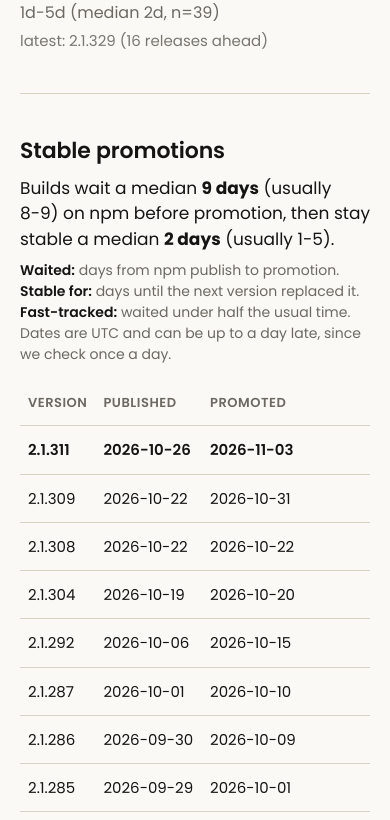
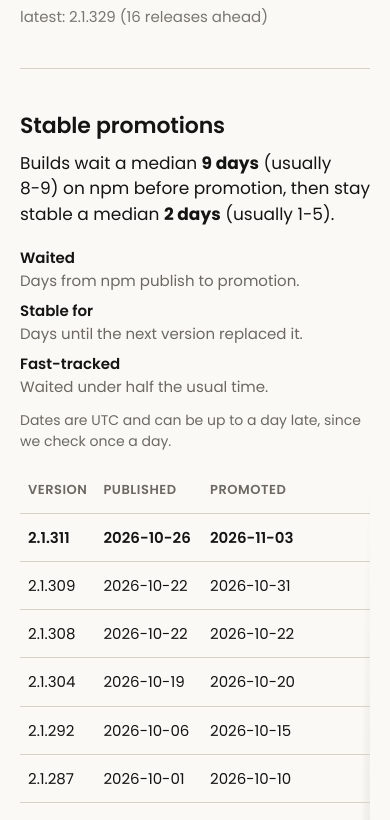
Before and after one commit to sanjeevpenupala/cc-stable-watch, a plain HTML site: page public/index.html in a window 390 px wide. Shown: the part 243-1063 px from the top of the page. Drawn offline with Linux system fonts and the light colour scheme; files whose address does not match are found by name.

Commit message:
feat(ui): definition list for columns, hero cleanup, a11y and theming fixes
- replace the run-on column note with a <dl> (Waited, Stable for,
  Fast-tracked) above the table; move the UTC caveat to its own line;
  put "(days)" in the headers and show bare numbers in the cells
- hero: drop "typical gap" (it repeated the summary line's Stable for
  stat); start the meta line with "Current stable" and give the h1 a
  visually hidden "Current stable version:" prefix
- light accent #d97757 -> #cf6c4b so the hero version and focus ring
  clear 3:1 (was 2.96:1)
- color-scheme per theme, themed selection and scrollbars
- scroll shadows on the table wrapper so phone users see it scrolls;
  wrapper is a focusable labeled region for keyboard scrolling
- version cells are row headers; changelog links get a distinct
  aria-label; hidden table caption; table described by the column guide
- preconnect to Google Fonts

```diff
--- a/public/app.js
+++ b/public/app.js
@@ -5,7 +5,6 @@ const DATA_RELEASES = "data/releases.json";
 const els = {
   heroVersion: document.getElementById("hero-version"),
   heroBumped: document.getElementById("hero-bumped"),
-  heroTypicalGap: document.getElementById("hero-typical-gap"),
   heroLatest: document.getElementById("hero-latest"),
   historyTbody: document.getElementById("history-tbody"),
   latestVersion: document.getElementById("latest-version"),
@@ -143,7 +142,6 @@ function renderHero(stable, latest, releases) {
   if (stable.length === 0) {
     els.heroVersion.textContent = "—";
     els.heroBumped.textContent = "No data yet";
-    els.heroTypicalGap.textContent = "";
     els.heroLatest.textContent = "";
     return;
   }
@@ -156,15 +154,8 @@ function renderHero(stable, latest, releases) {
   const days = calendarDaysSince(current.first_observed_utc);
   const ago = days === 0 ? "today" : `${plural(days, "day")} ago`;
   els.heroBumped.textContent = isSeed(stable, stable.length - 1)
-    ? `on stable since at least ${ago}`
-    : `promoted ${ago}`;
-
-  const stats = computeGapStats(stable);
-  if (!stats) {
-    els.heroTypicalGap.textContent = "not enough history yet";
-  } else {
-    els.heroTypicalGap.innerHTML = `typical gap: ${range(stats, "d")} (median ${stats.median}d, n=${stats.count})`;
-  }
+    ? `Current stable, already stable when tracking began ${ago}`
+    : `Current stable, promoted ${ago}`;
 
   const currentLatest = latest[latest.length - 1];
   if (!currentLatest) {
@@ -214,8 +205,8 @@ function escapeAttr(s) {
 }
 
 // "1-5" kept on one line so it never wraps at the hyphen.
-function range(stats, unit = "") {
-  const text = stats.q1 === stats.q3 ? `${stats.q1}${unit}` : `${stats.q1}${unit}-${stats.q3}${unit}`;
+function range(stats) {
+  const text = stats.q1 === stats.q3 ? `${stats.q1}` : `${stats.q1}-${stats.q3}`;
   return `<span class="nowrap">${text}</span>`;
 }
 
@@ -252,22 +243,22 @@ function renderHistory(stable) {
       : fmtDateUTC(entry.first_observed_utc);
 
     const wait = waitDays(stable, i);
-    let waited = wait === null ? '<span class="muted">unknown</span>' : `${wait} d`;
+    let waited = wait === null ? '<span class="muted">unknown</span>' : `${wait}`;
     if (isFastTracked(wait, waitStats)) waited += ' <span class="tag">fast-tracked</span>';
 
     const span = isCurrent
       ? calendarDaysSince(entry.first_observed_utc)
       : lifespanDays(entry.first_observed_utc, next.first_observed_utc);
-    const stableFor = isCurrent ? `${span} d so far` : seed ? `${span}+ d` : `${span} d`;
+    const stableFor = isCurrent ? `${span} so far` : seed ? `${span}+` : `${span}`;
 
     rows.push(
       `<tr class="${isCurrent ? "current" : ""}"${seed ? ' title="Already on stable when tracking began"' : ""}>` +
-        `<td>${escapeHtml(entry.version)}</td>` +
+        `<th scope="row">${escapeHtml(entry.version)}</th>` +
         `<td>${published}</td>` +
         `<td>${promoted}</td>` +
         `<td>${waited}</td>` +
         `<td>${stableFor}</td>` +
-        `<td><a href="${escapeAttr(safeUrl(entry.changelog_url))}" rel="noopener noreferrer" target="_blank">view</a></td>` +
+        `<td><a href="${escapeAttr(safeUrl(entry.changelog_url))}" rel="noopener noreferrer" target="_blank" aria-label="Changelog for ${escapeAttr(entry.version)} (opens in a new tab)">view</a></td>` +
         `</tr>`,
     );
   }
--- a/public/index.html
+++ b/public/index.html
@@ -52,6 +52,8 @@
       name="twitter:image"
       content="https://sanjeevpenupala.github.io/cc-stable-watch/og.png"
     />
+    <link rel="preconnect" href="https://fonts.googleapis.com" />
+    <link rel="preconnect" href="https://fonts.gstatic.com" crossorigin />
     <link
       href="https://fonts.googleapis.com/css2?family=Poppins:wght@400;600;700&display=swap"
       rel="stylesheet"
@@ -112,11 +114,11 @@
 
     <main>
       <section id="hero" class="hero" aria-live="polite">
-        <h1 class="hero-version" id="hero-version">—</h1>
+        <h1 class="hero-version">
+          <span class="visually-hidden">Current stable version: </span><span id="hero-version">—</span>
+        </h1>
         <div class="hero-meta">
           <span id="hero-bumped">Loading…</span>
-          <span class="dot" aria-hidden="true">·</span>
-          <span id="hero-typical-gap">—</span>
         </div>
         <div class="hero-meta hero-meta-secondary">
           <span id="hero-latest">—</span>
@@ -126,21 +128,36 @@
       <section class="history-section" aria-labelledby="history-heading">
         <h2 id="history-heading">Stable promotions</h2>
         <p class="section-summary" id="history-summary">Loading…</p>
+        <dl class="column-guide" id="column-guide">
+          <div>
+            <dt>Waited</dt>
+            <dd>Days from npm publish to promotion.</dd>
+          </div>
+          <div>
+            <dt>Stable for</dt>
+            <dd>Days until the next version replaced it.</dd>
+          </div>
+          <div>
+            <dt>Fast-tracked</dt>
+            <dd>Waited under half the usual time.</dd>
+          </div>
+        </dl>
         <p class="section-note">
-          <strong>Waited:</strong> days from npm publish to promotion.
-          <strong>Stable for:</strong> days until the next version replaced it.
-          <strong>Fast-tracked:</strong> waited under half the usual time.
           Dates are UTC and can be up to a day late, since we check once a day.
         </p>
-        <div class="table-wrap">
-          <table id="history-table">
+        <div class="table-wrap" tabindex="0" role="region" aria-labelledby="history-heading">
+          <table id="history-table" aria-describedby="column-guide">
+            <caption class="visually-hidden">
+              Stable promotions, newest first, with how long each version
+              waited before promotion and how long it stayed stable
+            </caption>
             <thead>
               <tr>
                 <th scope="col">Version</th>
                 <th scope="col">Published</th>
                 <th scope="col">Promoted</th>
-                <th scope="col">Waited</th>
-                <th scope="col">Stable for</th>
+                <th scope="col">Waited <span class="unit">(days)</span></th>
+                <th scope="col">Stable for <span class="unit">(days)</span></th>
                 <th scope="col">Changelog</th>
               </tr>
             </thead>
--- a/public/styles.css
+++ b/public/styles.css
@@ -4,7 +4,9 @@
   --color-fg: #141413;
   --color-fg-muted: #6b6962;
   --color-line: #d6d3c5;
-  --color-accent: #d97757;
+  /* #cf6c4b keeps the brand hue but clears 3:1 on --color-bg (3.38:1), which
+     the large hero version and the focus ring both need (WCAG 1.4.3, 1.4.11). */
+  --color-accent: #cf6c4b;
   /* Darker accent used wherever the accent renders as body-size text
      or as a background paired with white text — keeps AA contrast. */
   --color-accent-text: #b85031;
@@ -18,11 +20,32 @@
 
   --pad-page: clamp(20px, 4vw, 48px);
   --content-max: 880px;
+
+  color-scheme: light;
 }
 
 * { box-sizing: border-box; }
 
 html, body { margin: 0; padding: 0; }
+
+::selection {
+  background: color-mix(in srgb, var(--color-accent) 28%, transparent);
+  color: var(--color-fg);
+}
+
+html { scrollbar-color: var(--color-line) transparent; }
+
+.visually-hidden {
+  position: absolute !important;
+  width: 1px;
+  height: 1px;
+  margin: -1px;
+  padding: 0;
+  overflow: hidden;
+  clip: rect(0 0 0 0);
+  white-space: nowrap;
+  border: 0;
+}
 
 body {
   background: var(--color-bg);
@@ -155,7 +178,6 @@ html[data-theme="dark"] #theme-toggle [data-theme-icon="dark"] {
   font-size: 16px;
 }
 
-.hero-meta .dot { margin: 0 8px; opacity: 0.6; }
 
 h2 {
   font-weight: 600;
@@ -172,6 +194,36 @@ h2 {
   line-height: 1.5;
 }
 
+/* Column guide: one term per row, term in a fixed-width column so the
+   definitions line up. Stacks on narrow screens. Sits outside the
+   horizontal scroller so it always wraps to the viewport. */
+.column-guide {
+  margin: 16px 0 8px;
+  font-size: 15px;
+  line-height: 1.5;
+}
+
+.column-guide div {
+  display: flex;
+  gap: 16px;
+  padding: 2px 0;
+}
+
+.column-guide dt {
+  flex: 0 0 7.5rem;
+  font-weight: 600;
+}
+
+.column-guide dd {
+  margin: 0;
+  color: var(--color-fg-muted);
+}
+
+@media (max-width: 480px) {
+  .column-guide div { flex-direction: column; gap: 0; padding: 4px 0; }
+  .column-guide dt { flex-basis: auto; }
+}
+
 .section-note {
   margin: 0 0 16px;
   color: var(--color-fg-muted);
@@ -181,7 +233,6 @@ h2 {
 
 .nowrap { white-space: nowrap; }
 
-.section-note strong { color: var(--color-fg); font-weight: 600; }
 
 .hero-meta-secondary {
   margin-top: 4px;
@@ -189,10 +240,21 @@ h2 {
   opacity: 0.9;
 }
 
+/* Scroll shadows: an edge shadow appears on whichever side has more table
+   to reveal, so phone users can see the table scrolls sideways. The "local"
+   covers scroll with the content and hide the "scroll" shadows at each end. */
 .table-wrap {
   overflow-x: auto;
   -webkit-overflow-scrolling: touch;
+  --scroll-shadow: color-mix(in srgb, var(--color-fg) 15%, transparent);
+  background:
+    linear-gradient(to right, var(--color-bg) 40%, transparent) left / 32px 100% no-repeat local,
+    linear-gradient(to left, var(--color-bg) 40%, transparent) right / 32px 100% no-repeat local,
+    radial-gradient(farthest-side at 0 50%, var(--scroll-shadow), transparent) left / 12px 100% no-repeat scroll,
+    radial-gradient(farthest-side at 100% 50%, var(--scroll-shadow), transparent) right / 12px 100% no-repeat scroll;
 }
+
+.table-wrap:focus-visible { border-radius: 0; }
 
 #history-table {
   width: 100%;
@@ -217,7 +279,7 @@ h2 {
   border-bottom: 1px solid var(--color-line);
 }
 
-#history-table th {
+#history-table thead th {
   font-weight: 600;
   color: var(--color-fg-muted);
   font-size: 13px;
@@ -228,7 +290,12 @@ h2 {
 #history-table td a { color: var(--color-accent-text); text-decoration: none; }
 #history-table td a:hover { text-decoration: underline; }
 
-#history-table tr.current td { font-weight: 600; }
+/* Version cells are row headers for screen readers; style them like data. */
+#history-table tbody th { font-weight: 400; }
+#history-table thead .unit { text-transform: none; letter-spacing: 0; font-weight: 400; }
+
+#history-table tr.current td,
+#history-table tr.current th { font-weight: 600; }
 #history-table th, #history-table td { white-space: nowrap; }
 #history-table .muted { color: var(--color-fg-muted); }
 
@@ -289,4 +356,6 @@ html[data-theme="dark"] {
   --color-accent: #e58a6b;
   --color-accent-text: #e58a6b;
   --color-accent-fg: #141413;
+
+  color-scheme: dark;
 }
```
Also changed, not shown: tests/smoke.mjs (+0 -1 lines).
